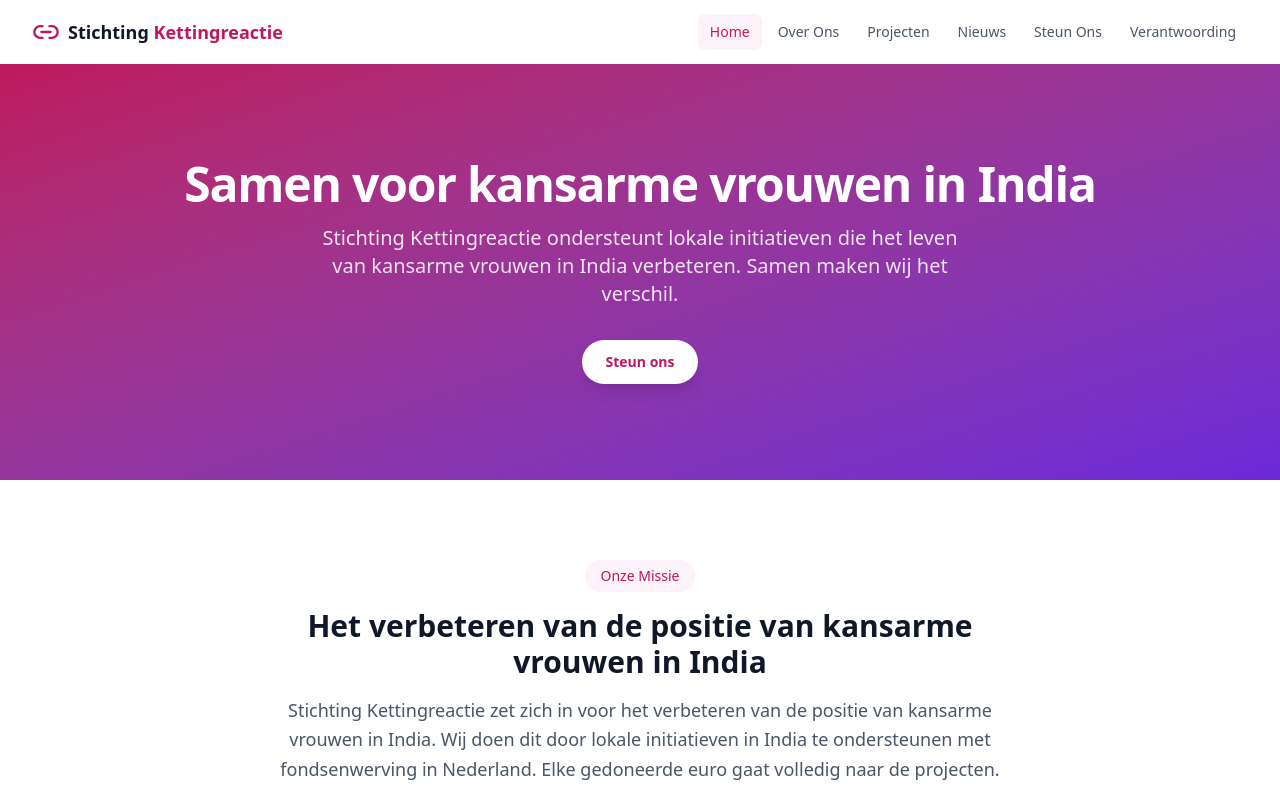
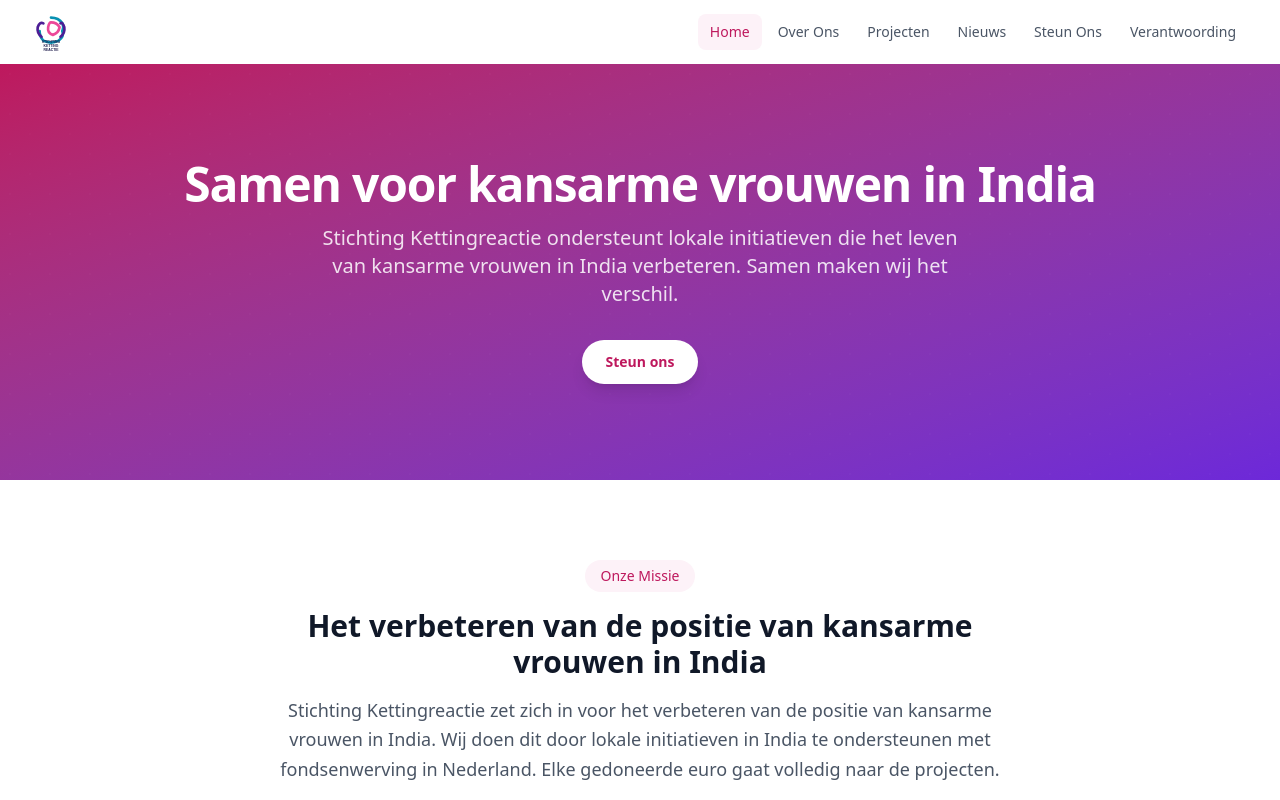
Before and after one commit to ptrdbrbndr/www.stichtingkettingreactie.nl, a Next.js app: page / in a window 1280 px wide. Shown: the top 800 px of the page. Built offline with nearby package versions, Linux system fonts and the light colour scheme.

Commit message:
chore: update logo to official Stichting Kettingreactie branding

```diff
--- a/src/components/Header.tsx
+++ b/src/components/Header.tsx
@@ -47,11 +47,11 @@ export default function Header() {
         <div className="flex h-16 items-center justify-between">
           {/* Logo */}
           <Link href="/" className="flex items-center gap-2 group">
-            <Link2 className="h-7 w-7 text-primary-700 transition-transform group-hover:rotate-12" />
-            <span className="text-lg font-bold text-gray-900">
-              Stichting{" "}
-              <span className="text-primary-700">Kettingreactie</span>
-            </span>
+            <img
+              src="/logo-skr.svg"
+              alt="Stichting Kettingreactie"
+              className="h-12 w-auto transition-transform group-hover:scale-105"
+            />
           </Link>
 
           {/* Desktop navigation */}
```
Also changed, not shown: public/logo-skr.svg (added).
